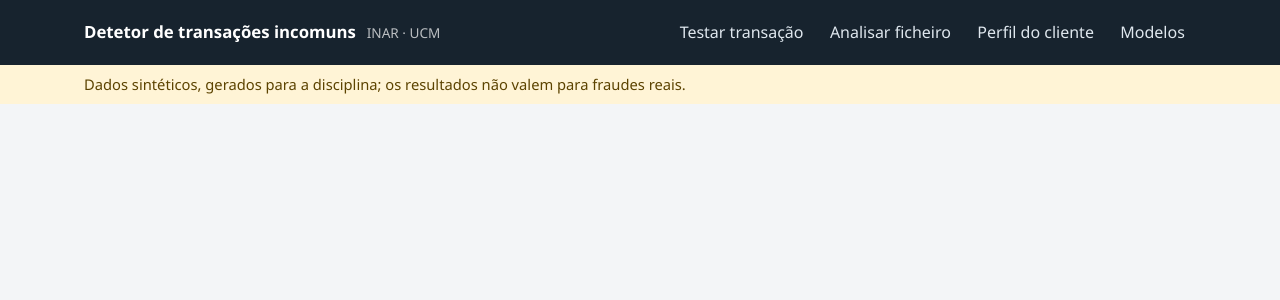
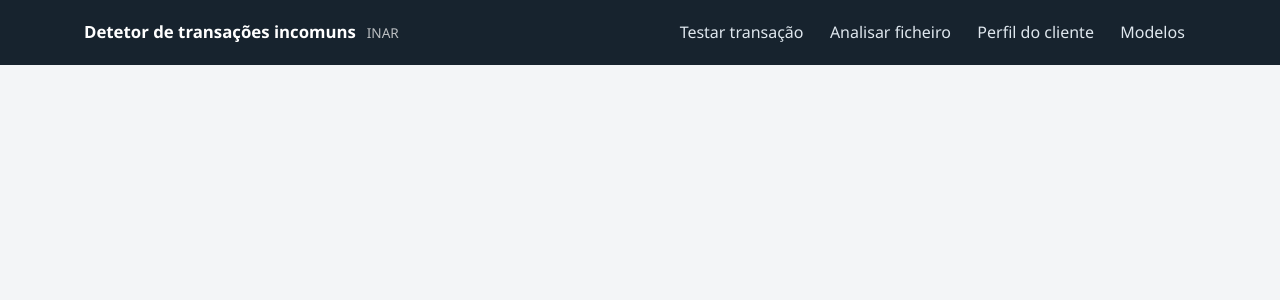
Before and after one commit to Insanity908/detetor-transacoes-incomuns, a Python web app: template templates/base.html in a window 1280 px wide. Shown: the top 300 px of the page. Run offline with Jinja, Linux system fonts and the light colour scheme; the template is opened without the code that fills it, so the values that code supplies are empty.

Commit message:
Retira o aviso de dados sinteticos e a sigla UCM da interface
Co-Authored-By: Claude Opus 5.5 <noreply@anthropic.com>

```diff
--- a/static/estilo.css
+++ b/static/estilo.css
@@ -10,8 +10,6 @@
   --alto: #b3261e;
   --atencao: #8a5a00;
   --normal: #2e7d4f;
-  --aviso-fundo: #fff4d6;
-  --aviso-texto: #5c4300;
   --fonte: "Segoe UI", system-ui, -apple-system, sans-serif;
 }
 * { box-sizing: border-box; }
@@ -25,7 +23,6 @@ nav { display: flex; flex-wrap: wrap; gap: .25rem; }
 nav a { color: #dfe7ee; text-decoration: none; padding: .35rem .7rem; border-radius: 3px; }
 nav a:hover { background: rgba(255,255,255,.1); }
 nav a[aria-current="page"] { background: #fff; color: var(--tinta); font-weight: 600; }
-.aviso { margin: 0; background: var(--aviso-fundo); color: var(--aviso-texto); padding: .5rem 0; font-size: .92rem; }
 main { padding-block: 2rem 4rem; }
 h1 { font-size: 1.6rem; margin: 0 0 .4rem; }
 h2 { font-size: 1.25rem; margin: 0 0 .75rem; }
--- a/templates/base.html
+++ b/templates/base.html
@@ -9,7 +9,7 @@
 <body>
   <header>
     <div class="moldura">
-      <p class="marca">Detetor de transações incomuns <span>INAR · UCM</span></p>
+      <p class="marca">Detetor de transações incomuns <span>INAR</span></p>
       <nav aria-label="Páginas">
         <a href="/" {% if aba in ('testar', 'testar_post') %}aria-current="page"{% endif %}>Testar transação</a>
         <a href="/analisar" {% if aba and aba.startswith('analisar') %}aria-current="page"{% endif %}>Analisar ficheiro</a>
@@ -18,7 +18,6 @@
       </nav>
     </div>
   </header>
-  <p class="aviso"><span class="moldura">Dados sintéticos, gerados para a disciplina; os resultados não valem para fraudes reais.</span></p>
   <main class="moldura">
     {% block conteudo %}{% endblock %}
   </main>
```
Also changed, not shown: tests/test_app.py (+3 -2 lines).
